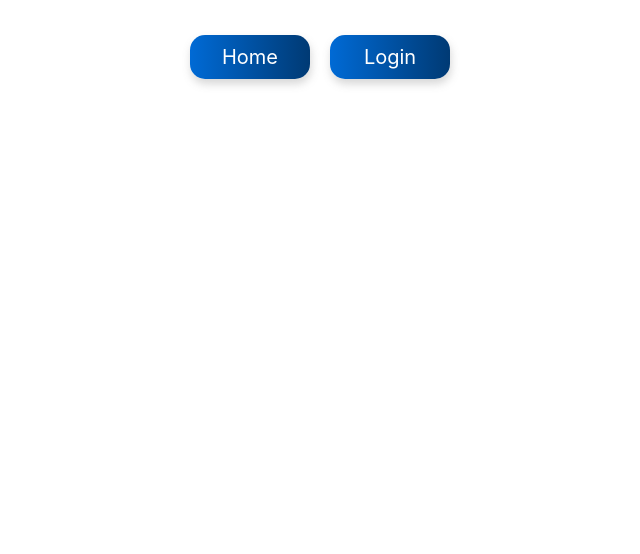
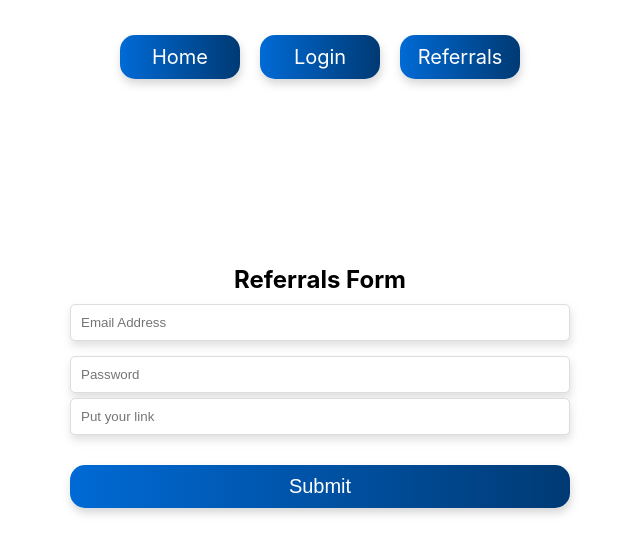
Before and after one commit to rayhan-28/Native_test, a React (Create React App) app: page /referrals in a window 1280 px wide. Before the commit this address had no page. Shown: the top 554 px of the page, without its empty margins (320-960 px from the left). Built offline with nearby package versions, Linux system fonts and the light colour scheme; what native_react_sdk would draw is missing.

Commit message:
last updated

```diff
--- a/package.json
+++ b/package.json
@@ -7,7 +7,7 @@
     "@testing-library/react": "^13.4.0",
     "@testing-library/user-event": "^13.5.0",
     "axios": "^1.7.7",
-    "native_react_sdk": "^1.3.25",
+    "native_react_sdk": "^1.4.1",
     "react": "^18.3.1",
     "react-dom": "^18.3.1",
     "react-router-dom": "^6.27.0",
--- a/src/App.js
+++ b/src/App.js
@@ -3,6 +3,7 @@ import React from 'react';
 import { BrowserRouter as Router, Routes, Route } from 'react-router-dom';
 import SignUp from './components/signup/SignUp';
 import Home from './components/home';
+import Referrals from './components/referrals/Referrals';
 
 const App = () => {
   return (
@@ -11,10 +12,13 @@ const App = () => {
         <nav style={{display: 'flex', columnGap: "20px"}}>
           <a style={{width: "100px", textAlign: 'center'}} className="login_btn" href="/">Home</a>
           <a style={{width: "100px" , textAlign: 'center'}} className="login_btn" href="/login">Login</a>
+          <a style={{width: "100px" , textAlign: 'center'}} className="login_btn" href="/referrals">Referrals</a>
+
         </nav>
         <Routes>
           <Route path="/" element={<Home />} />
           <Route path="/login" element={<SignUp />} />
+          <Route path='/referrals' element={<Referrals/>} />
         </Routes>
       </div>
     </Router>
--- /dev/null
+++ b/src/components/referrals/Referrals.js
@@ -0,0 +1,61 @@
+import axios from 'axios';
+import React, { useState } from 'react'
+
+const Referrals = () => {
+
+    const [isLoggedIn, setIsLoggedIn] = useState(false);
+    const [linkAddress,setLinkAddress]=useState("")
+	const [email,setEmail]=useState("");
+	const TokenTemp='4733788f-783d-455f-a2b7-3b1815e53196'
+    const [showMessage,setShowMessage]=useState(null)
+	// const email = 'jahir.rayhan@bedatasolutions.com';
+
+	const handleClick=()=>{
+		const fetchData = async () => {
+			try {
+				console.log("email ",email);
+			  const response = await axios.post(
+				"https://dev.api.pitch.space/api/acknowledgement",
+				{},
+				{
+				  params: {
+					email,
+					token:TokenTemp,
+					link:linkAddress
+				  },
+				}
+			  );
+			  if (response.status === 200) {
+				//setAcknowledgementData(response.data);
+				console.log("hlw");
+                setIsLoggedIn(true);
+                setShowMessage(response.data.message)
+                console.log(response);
+			  }
+			} catch (err) {
+
+			}
+		  };
+		  fetchData();
+	}
+
+  return (
+    <div className="card">
+      {!isLoggedIn ? <>
+      <h2>Referrals Form</h2>
+      <form className="form">
+        <input type="email" placeholder="Email Address" onChange={(e)=>setEmail(e.target.value)} className="email" />
+        <input type="password" placeholder="Password" className="pass" />
+        <input type="text" placeholder="Put your link" className="email" onChange={(e)=>setLinkAddress(e.target.value)}/>
+      </form>
+      <button type="button" onClick={handleClick} className="login_btn">Submit</button>
+      </> : <div style={{backgroundColor: 'greenyellow', height: "500px", width: "500px",  display: 'flex', flexDirection: 'column', alignItems: 'center', justifyContent: 'center'}}>
+            <h3>{showMessage}</h3>
+            <button style={{width: "200px",cursor:'pointer'}} type="button" onClick={() => setIsLoggedIn(false)} className="login_btn">Back to Referrals page</button>
+        </div>}
+
+    </div>
+  )
+}
+
+export default Referrals
```
Also changed, not shown: 1 other file (tests, documents, lock files or other folders).
